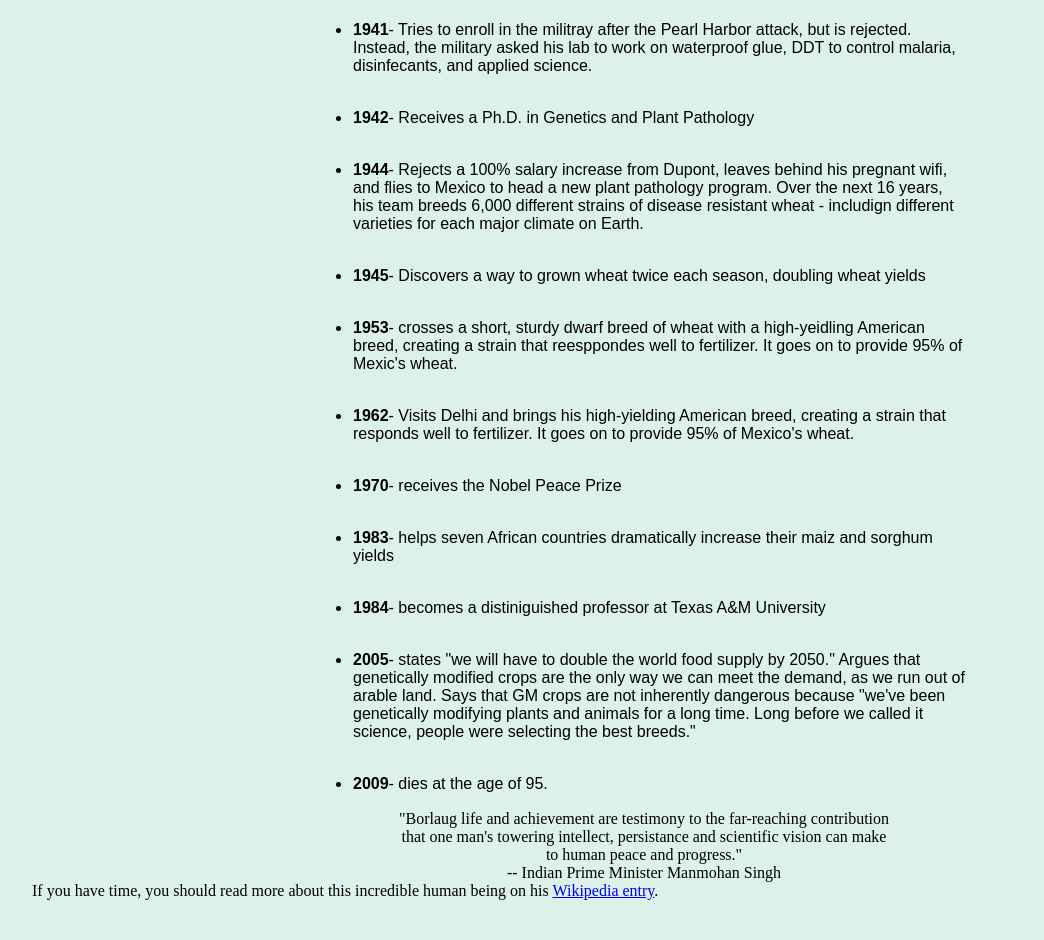
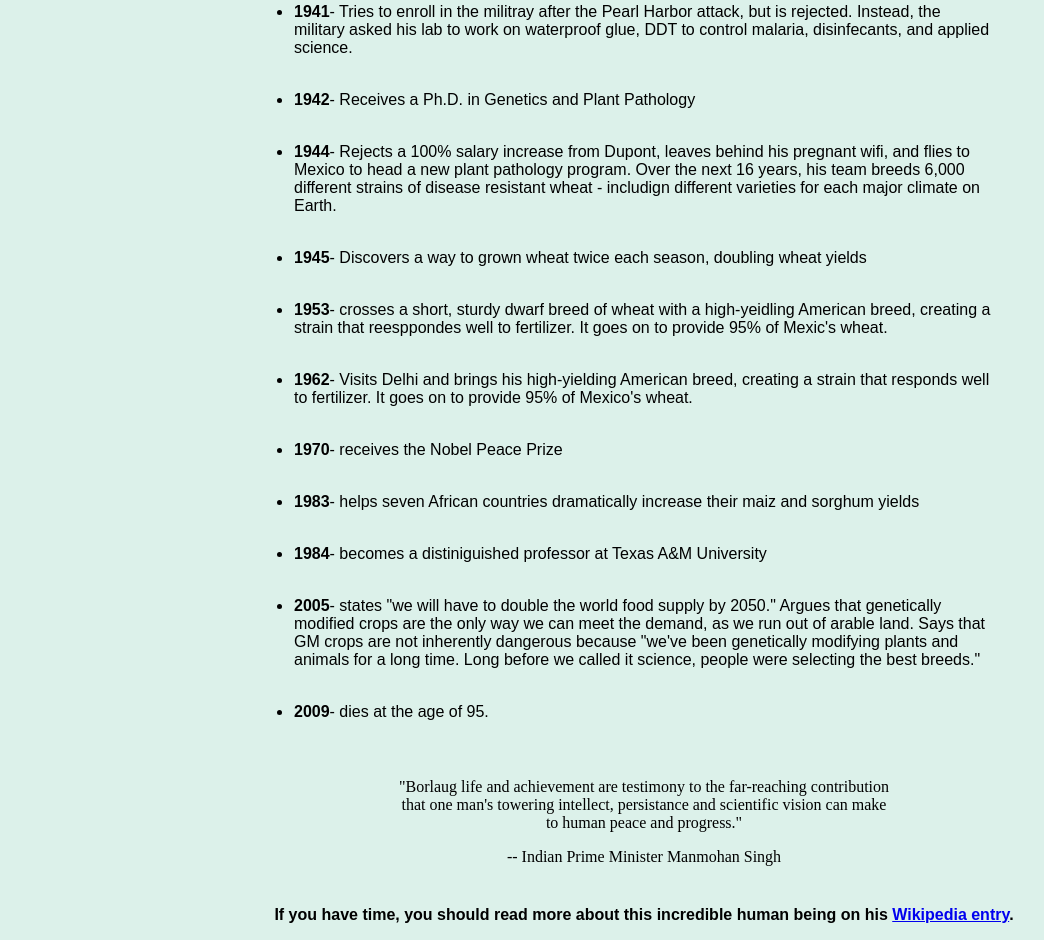
Before and after one commit to Eba1623/Tribute-Page, a plain HTML site: page index.html in a window 1280 px wide. Shown: the part 1376-2316 px from the top of the page, without its empty margins (16-1060 px from the left). Before the commit the page ends 2292 px from the top, so only its background shows below. Drawn offline with Linux system fonts and the light colour scheme.

Commit message:
final css added.

```diff
--- a/index.html
+++ b/index.html
@@ -67,8 +67,8 @@
 
 
                 <div class="quote">
-                    <p>"Borlaug life and achievement are testimony to the far-reaching contribution that one man's towering intellect, persistance and scientific vision can make to human peace and progress."</p>
-                    <p>-- Indian Prime Minister Manmohan Singh</p>
+                    <p class="q">"Borlaug life and achievement are testimony to the far-reaching contribution that one man's towering intellect, persistance and scientific vision can make to human peace and progress."</p>
+                    <p class="name">-- Indian Prime Minister Manmohan Singh</p>
                 </div>
 
                 <footer>If you have time, you should read more about this incredible human being on his <a href="https://en.wikipedia.org/wiki/Norman_Borlaug" target="_blank">Wikipedia entry</a>.</footer>
--- a/style.css
+++ b/style.css
@@ -39,10 +39,10 @@ h3 {
     width: 100%;
 }
 li {
-    margin-left: 20em;
+    margin: auto;
     padding: 1px;
     font-family: Arial, Helvetica, sans-serif;
-    max-width: 50%;
+    max-width: 700px;
 }
 .bold {
     font-weight: bold;
@@ -54,3 +54,14 @@ li {
     margin: 0 auto;
     max-width: 500px;
 }
+.quote .q {
+    margin: 2.5em auto 1em auto;
+}
+.quote .name {
+    margin-bottom: 2.5em;
+}
+footer {
+    font-weight: bold;
+    font-family: Arial, Helvetica, sans-serif;
+    text-align: center;
+}
```
